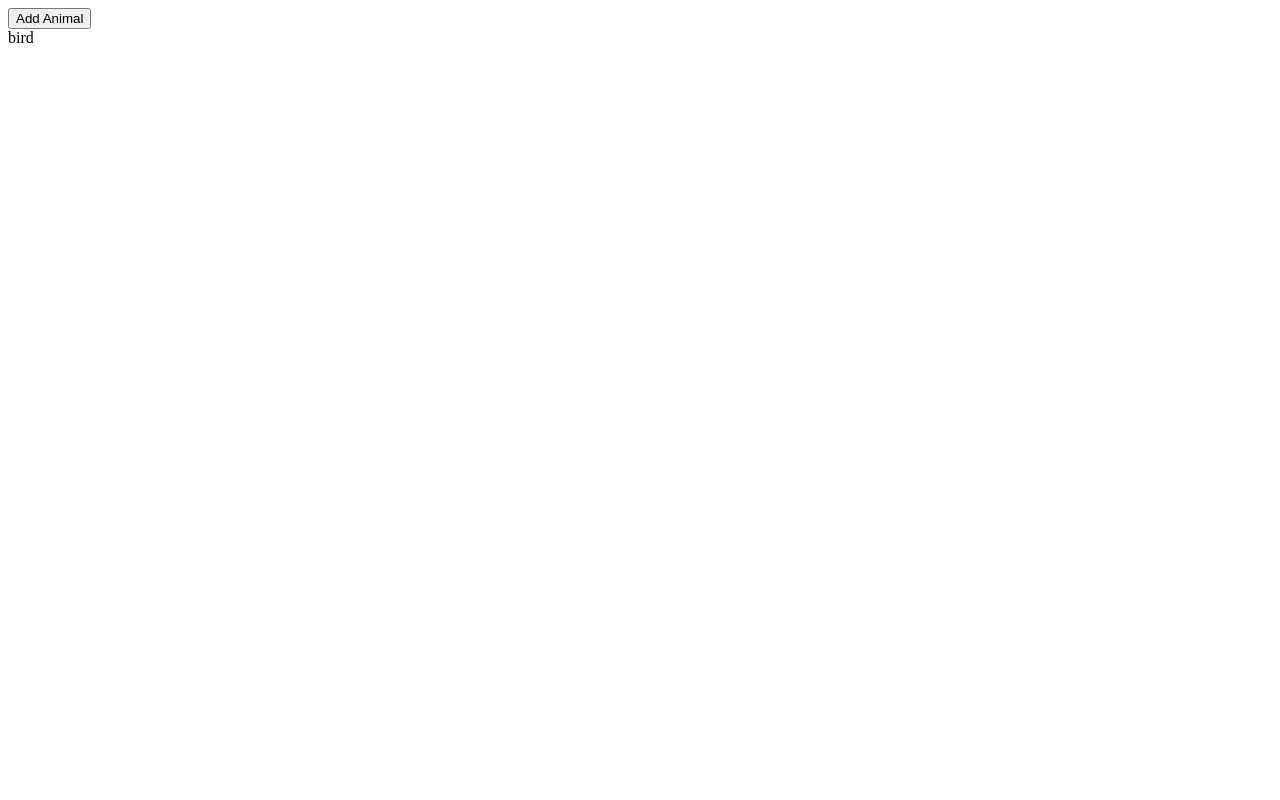
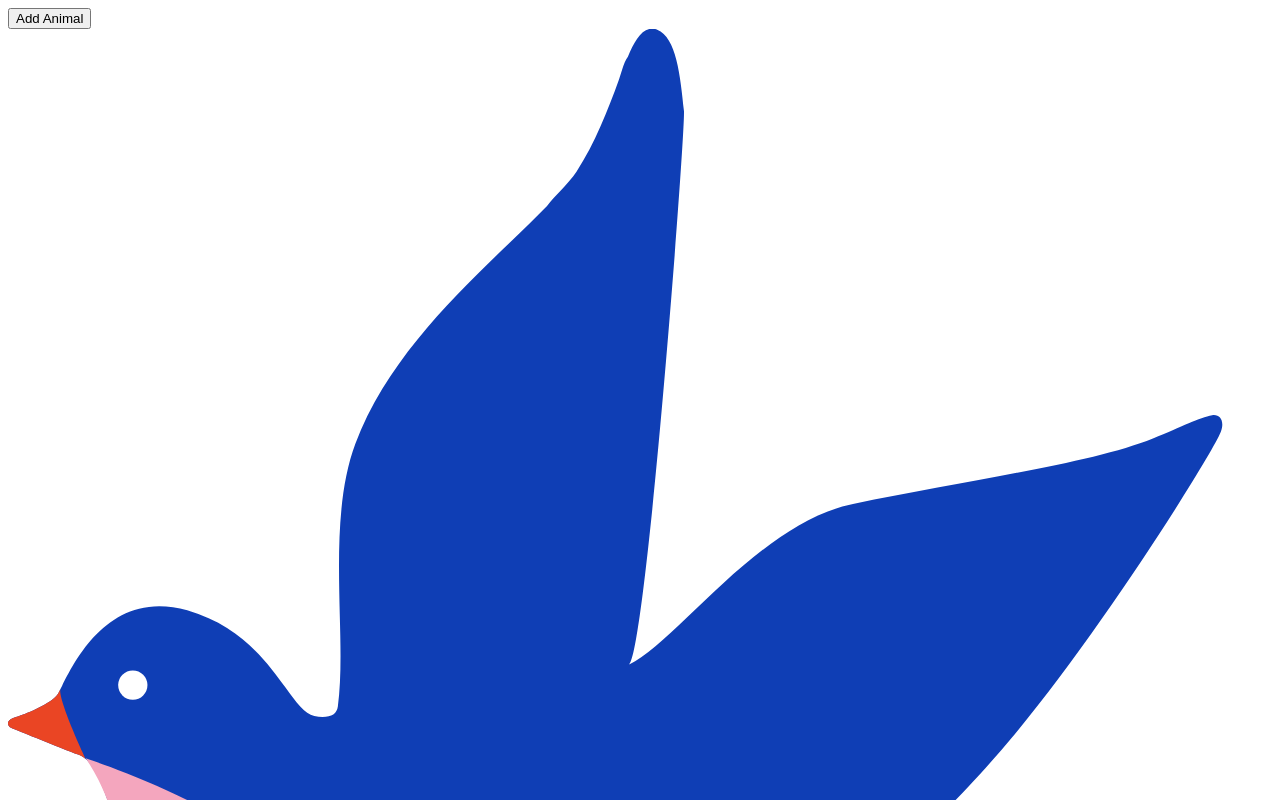
Before and after one commit to Elybourland/animals, a React (Create React App) app: page / in a window 1280 px wide. Both pictures are taken after a click on the button "Add Animal". Shown: the top 800 px of the page. Built offline with nearby package versions, Linux system fonts and the light colour scheme.

Commit message:
loading and showing svgs

```diff
--- a/src/AnimalShow.js
+++ b/src/AnimalShow.js
@@ -1,12 +1,29 @@
 import React from 'react';
+
+import bird from './svg/bird.svg';
+import cat from './svg/cat.svg';
+import cow from './svg/cow.svg';
+import dog from './svg/dog.svg';
+import gator from './svg/gator.svg';
+import heart from './svg/heart.svg';
+import horse from './svg/horse.svg';
+
+const svgMap = {
+  bird,
+  cat,
+  cow,
+  dog,
+  gator,
+  horse
+}
 
 const AnimalShow = ({ type }) => {
 
   return (
     <div>
-      {type}
+      <img src={svgMap[type]} alt="animal" />
     </div>
-  )
+  );
 }
 
 export default AnimalShow;
```
